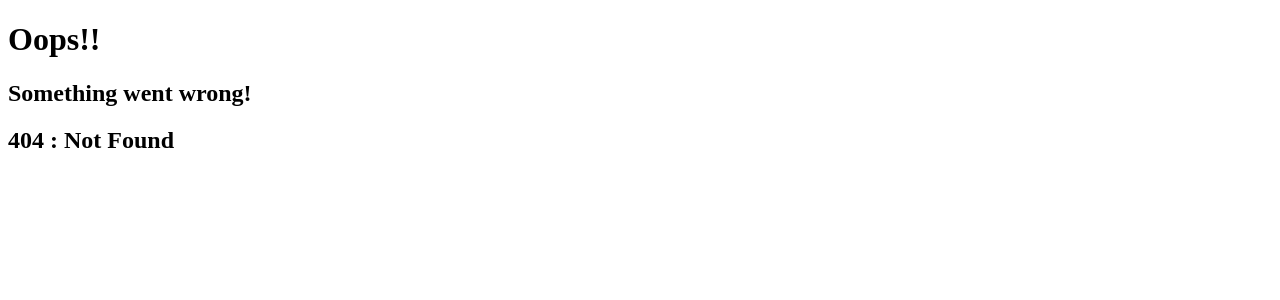
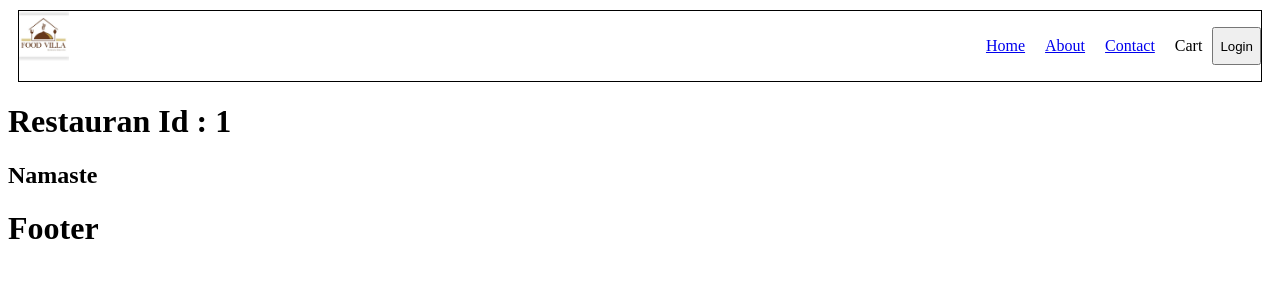
Before and after one commit to SaiVamshiK/NamasteJS-Contd, a React (Vite) app: page /restaurant/1 in a window 1280 px wide. Before the commit this address had no page. Shown: the top 300 px of the page. Built offline with nearby package versions, Linux system fonts and the light colour scheme.

Commit message:
Lesson 7 : basics of dynamic routing

```diff
--- a/src/App.js
+++ b/src/App.js
@@ -6,6 +6,7 @@ import Footer from "./components/Footer";
 import About from "./components/About";
 import Error from "./components/Error";
 import Contact from "./components/Contact"
+import RestaurantMenu from "./components/RestaurantMenu";
 import { createBrowserRouter, RouterProvider,Outlet } from "react-router-dom";
 
 const AppLayout = () => {
@@ -39,6 +40,10 @@ const appRouter = createBrowserRouter([
         element: <Contact />,
         errorElement: <Error />,
       },
+      {
+        path: '/restaurant/:id',
+        element: <RestaurantMenu />
+      }
     ],
   },
 ]);
--- a/src/components/Body.js
+++ b/src/components/Body.js
@@ -64,9 +64,9 @@ const Body = () => {
           </button>
           <h1>{appName}</h1>
         </div>
-        {filteredList.length !== 0 ? (
+        {filteredList?.length !== 0 ? (
           <div className="restaurant-list">
-            {filteredList.map((restaurant, index) => (
+            {filteredList?.map((restaurant, index) => (
               <RestaurantCard restaurant={restaurant} key={index} />
             ))}
           </div>
--- /dev/null
+++ b/src/components/RestaurantMenu.js
@@ -0,0 +1,14 @@
+import { useParams } from "react-router";
+
+const RestaurantMenu = () => {
+    const params = useParams();
+    const {id} = params;
+    return (
+        <>
+            <h1>Restauran Id : {id}</h1>
+            <h2>Namaste</h2>
+        </>
+    );
+}
+
+export default RestaurantMenu;
```
